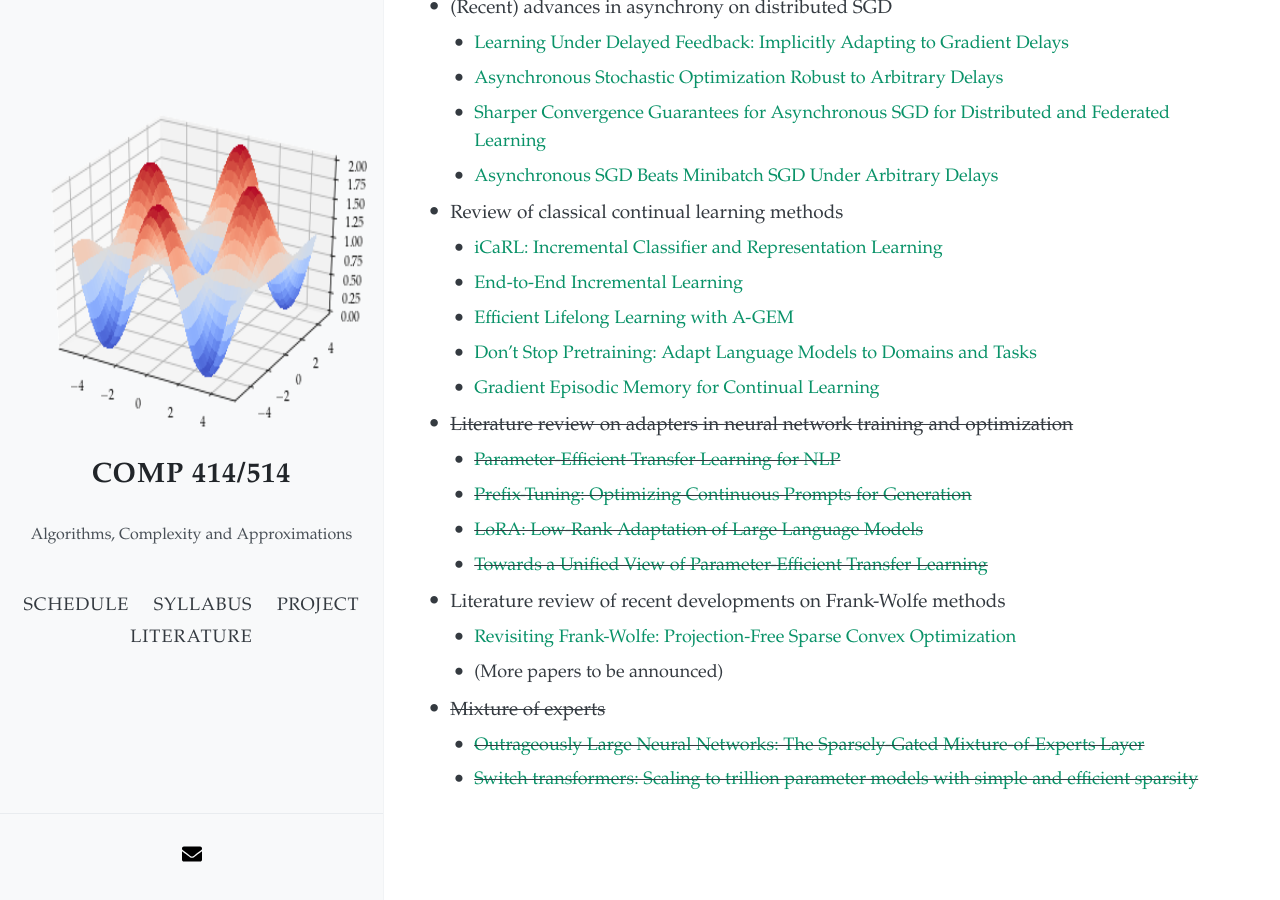
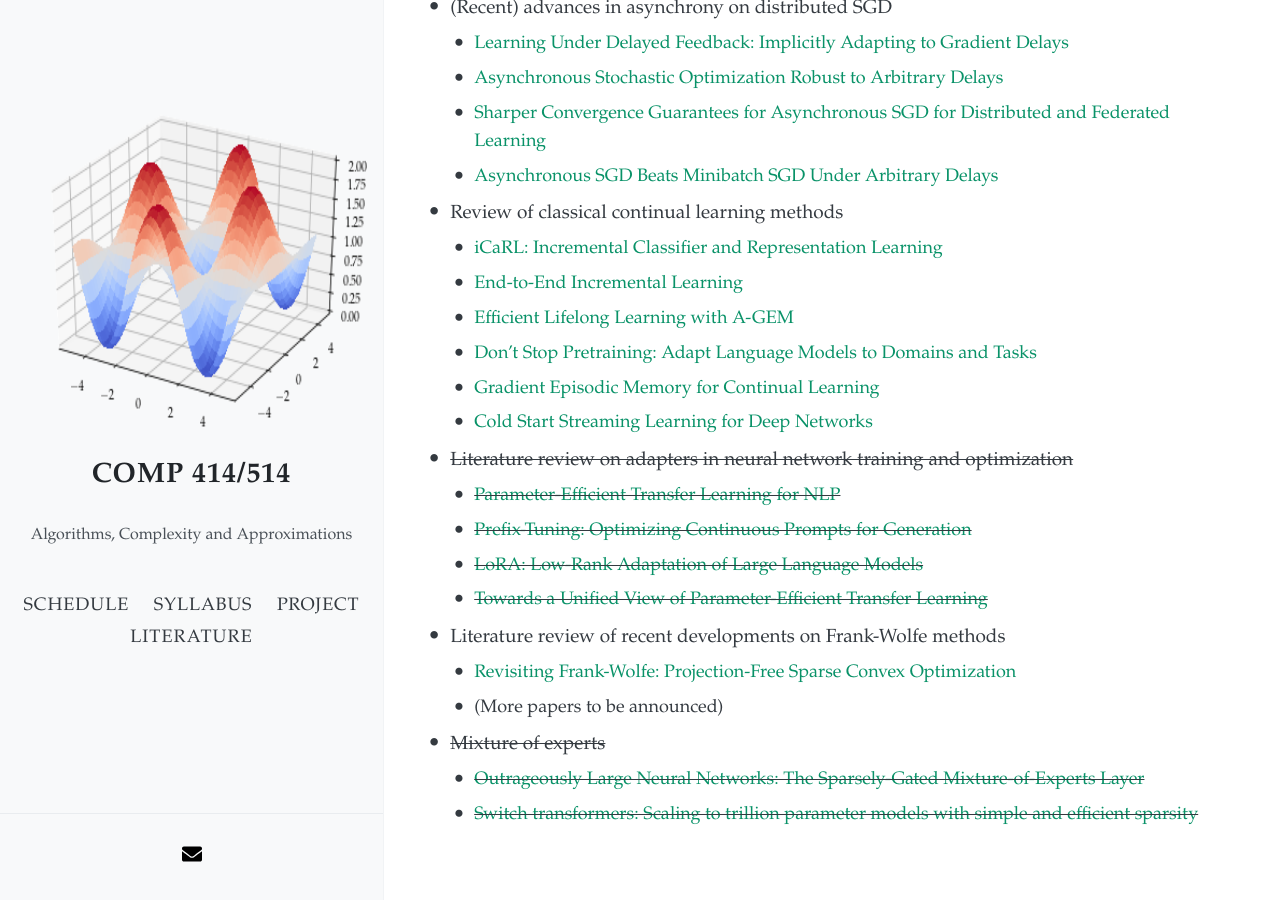
Before and after one commit to akyrillidis/comp414-514, a Jekyll site: the page built from project.md, in a window 1280 px wide and 900 px high, scrolled down 2155 px. Built offline with Jekyll 4.4.1, drawn with Linux system fonts in a browser that asks for light colours; nearby versions of some CDN libraries; before the commit the page ends 3021 px from its top, so only the background shows below that.

Commit message:
Update project.md

```diff
--- a/project.md
+++ b/project.md
@@ -75,6 +75,7 @@ The course project can be categorized as a literature review, original research,
   - [Efficient Lifelong Learning with A-GEM](https://arxiv.org/pdf/1812.00420.pdf)
   - [Don't Stop Pretraining: Adapt Language Models to Domains and Tasks](https://arxiv.org/pdf/2004.10964.pdf)
   - [Gradient Episodic Memory for Continual Learning](https://arxiv.org/pdf/1706.08840.pdf)
+  - [Cold Start Streaming Learning for Deep Networks](https://arxiv.org/pdf/2211.04624.pdf)
 
 - ~~Literature review on adapters in neural network training and optimization~~
   - ~~[Parameter-Efficient Transfer Learning for NLP](https://arxiv.org/pdf/1902.00751.pdf)~~
```
